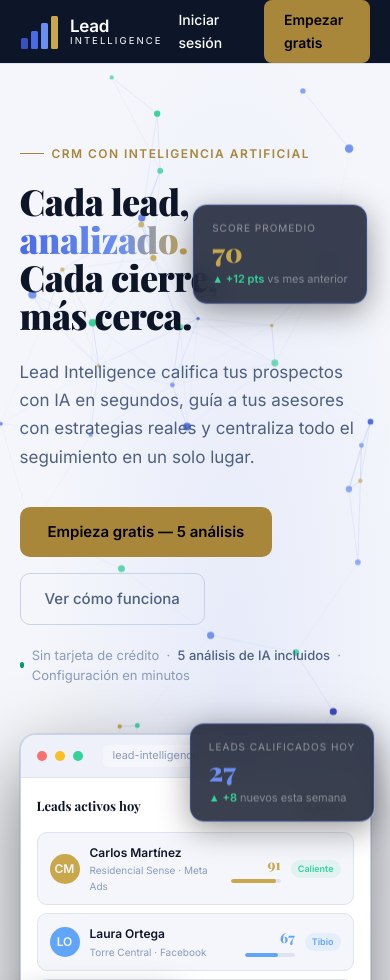
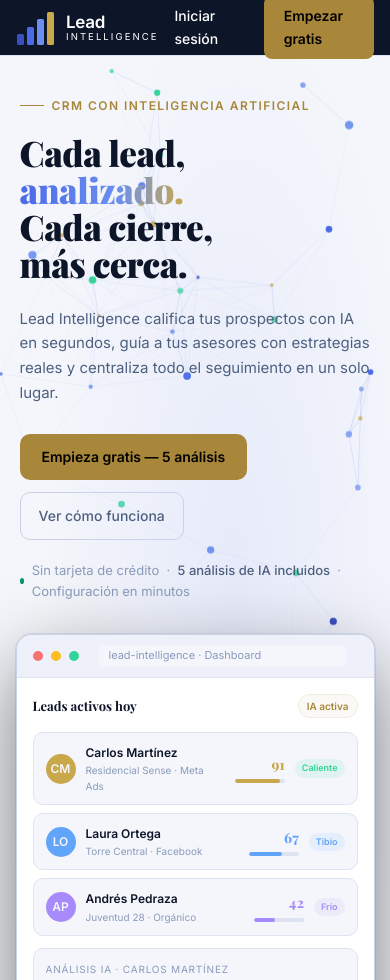
Before and after one commit to direcciondsigna-code/leadintel-landing, a plain HTML site: page index.html in a window 390 px wide. Shown: the top 980 px of the page. Drawn offline with nearby package versions, Linux system fonts and the light colour scheme; a web font is replaced by a local one.

Commit message:
Update index.html

```diff
--- a/index.html
+++ b/index.html
@@ -367,18 +367,29 @@
 .footer-links a:hover { color: var(--text-2); }
 
 @media (max-width: 900px) {
-  .hero { grid-template-columns: 1fr; }
+  .hero { grid-template-columns: 1fr; gap: 32px; padding: 48px 5% 40px; }
   .features-grid { grid-template-columns: 1fr; }
   .steps-wrap { grid-template-columns: 1fr 1fr; }
   .sectores-grid { grid-template-columns: 1fr; }
   .cta-section { grid-template-columns: 1fr; }
   .cta-right { align-items: flex-start; }
   .nav-links { display: none; }
+  .float-card { display: none; }
+  .hero-section { overflow: visible; }
 }
 @media (max-width: 600px) {
   .steps-wrap { grid-template-columns: 1fr; }
-  nav { padding: 0 20px; }
-  section { padding: 64px 20px; }
+  nav { padding: 0 16px; height: 56px; }
+  section { padding: 56px 20px; }
+  .hero { padding: 40px 20px 32px; }
+  .hero h1 { font-size: clamp(30px, 9vw, 44px); }
+  .hero-sub { font-size: 15px; margin-bottom: 28px; }
+  .btn-xl { font-size: 14px; padding: 12px 22px; }
+  .btn-xl-ghost { font-size: 14px; padding: 12px 18px; }
+  .hero-actions { gap: 12px; }
+  .mockup-wrap { margin: 0 -4px; }
+  .strip { gap: 20px; padding: 20px 5%; }
+  .strip-label { font-size: 11px; }
 }
 
 @media (prefers-reduced-motion: reduce) {
```
